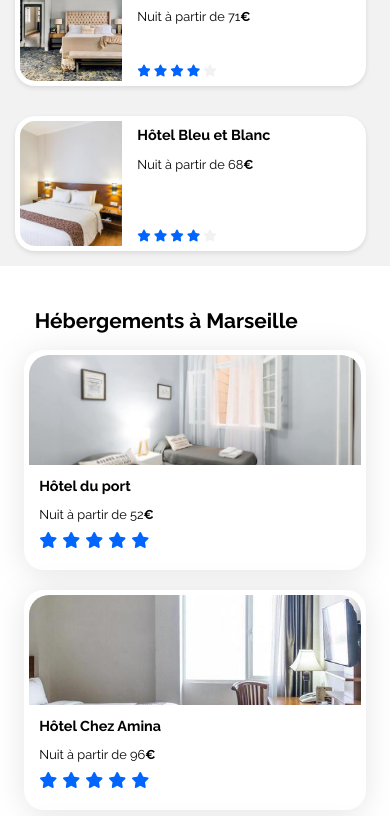
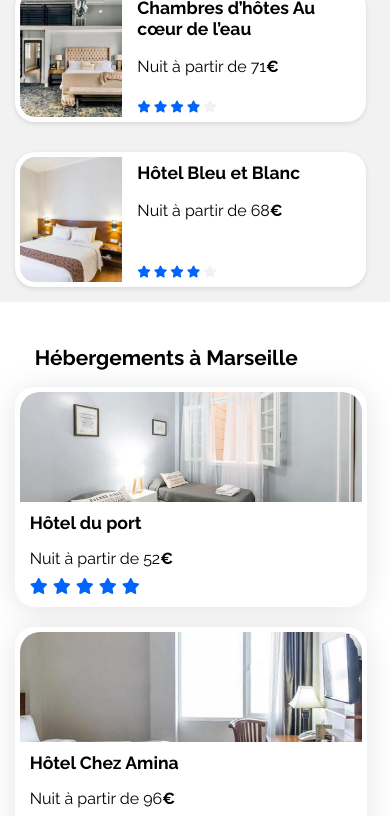
Before and after one commit to cthynat/Marion_Cathy_1_projet2__280624, a plain HTML site: page index.html in a window 390 px wide. Shown: the part 840-1656 px from the top of the page. Drawn offline with Linux system fonts and the light colour scheme.

Commit message:
version finalisées, width corrigée

```diff
--- a/css/style.css
+++ b/css/style.css
@@ -31,6 +31,7 @@ main {
 
 .main-container {
     max-width: 1440px;
+    min-width: 320px;
     padding: 0 50px;
     margin:auto;
 }
@@ -235,8 +236,6 @@ header {
     background-color: var(--main-bg-color);
     border-radius: 20px;
     width: 65%;
-    display: flex;
-    flex-direction: column;
     padding: 20px;
 }
 
@@ -248,14 +247,17 @@ header {
 
 .card-hebergements {
     display: flex;
-    flex-wrap: wrap;
-    width: 15vw;
+    flex-direction: column;
     height: 220px;
     margin-bottom: 20px;
     background-color: white;
     border-radius: 20px;
     padding: 5px;
     filter: drop-shadow(0px 3px 15px rgba(0, 0, 0, 0.1));
+}
+
+.hebergements-card-container a {
+    width: 30%;
 }
 
 .card-image {
@@ -363,7 +365,7 @@ header {
 
 .card-activites {
     border-radius: 20px;
-    width: 17vw;
+    width: 22%;
     box-shadow: 0 2px 5px rgba(0, 0, 0, 0.1);
     margin-top: 10px;
     background-color: #fff;
@@ -513,11 +515,11 @@ footer {
     }
 
     h3 {
-        font-size: 0.9em;
+        font-size: 1.1em;
     }
 
     p {
-        font-size: 0.8em;
+        font-size: 1em;
     }
     /**** Header ****/
 
@@ -543,6 +545,11 @@ footer {
     .nav-item {
         width: 100%;
         text-align: center;
+        border-bottom: #D9D9D9 solid 1px;
+    }
+
+    .nav-item:hover {
+        border-bottom: #0065FC solid 1px;
     }
 
     .links a:hover {
@@ -554,7 +561,7 @@ footer {
         content: '';
         display: block;
         width: 0;
-        height: 2px;
+        height: 1px;
         background-color: var(--main-color);
         margin: 0 auto;
         margin: 10px auto 0 auto;
@@ -675,11 +682,15 @@ footer {
 .hebergements-card-container {
     display: flex;
     flex-direction: column;
-    align-content: center;
+    margin: 5px;
+}
+
+.hebergements-card-container a {
+    width: 100%;
 }
 
 .card-hebergements {
-    width: 85vw;
+    width: 95%;
     height: 205px;
     padding: 5px 5px 10px 5px;
 }
```
